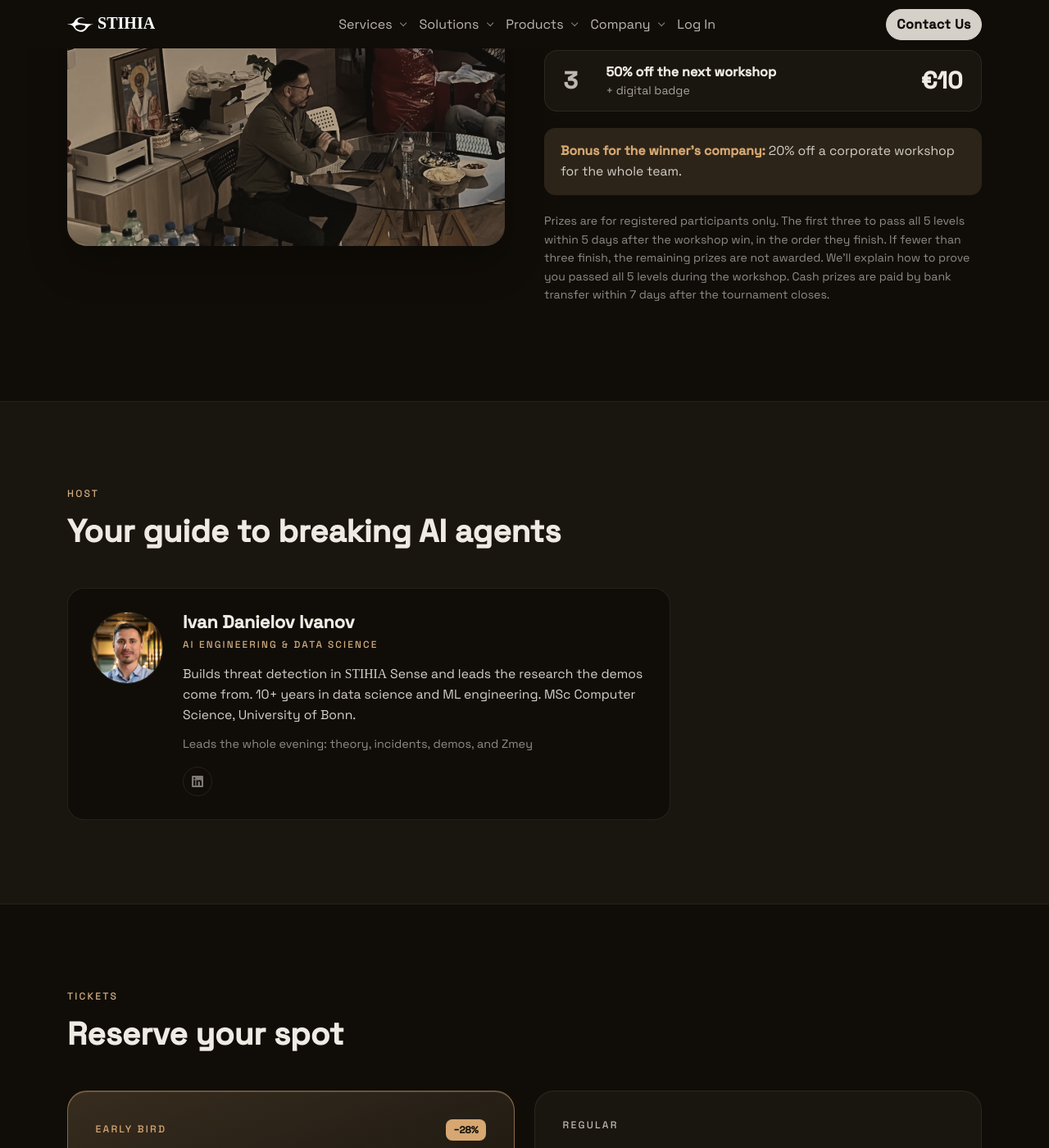
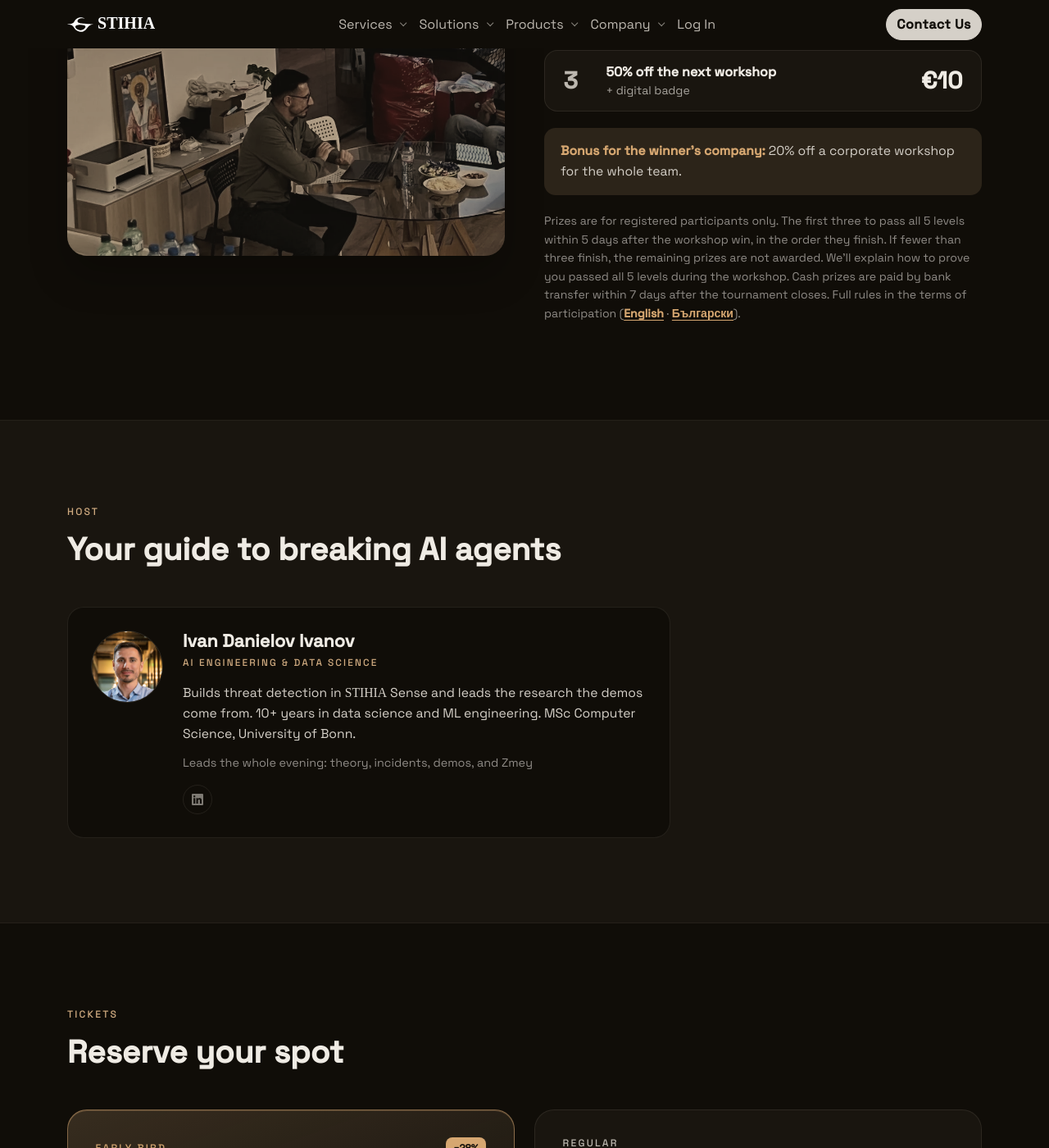
Before and after one commit to stihia-ai/stihia-ai.github.io, a Jekyll site: the page built from events/slay-the-zmey/index.html, in a window 1280 px wide and 1400 px high, scrolled down 6857 px. Shown: the whole window at 82% size. Built offline with Jekyll 4.4.1, drawn with Linux system fonts in a browser that asks for light colours; nearby versions of some CDN libraries; some web fonts are replaced; some of the changed text lies outside the part shown.

Commit message:
feat(event): Add terms and privacy pages for "Hack an AI Agent: Slay the Zmey" event in Bulgarian and English

```diff
--- a/_includes/event-banner.html
+++ b/_includes/event-banner.html
@@ -1,13 +1,13 @@
 {%- comment -%}
 Announcement bar for Slay the Zmey, shared by the homepage and
-events/slay-the-zmey.html so both stay identical. On the event page itself
+events/slay-the-zmey/index.html so both stay identical. On the event page itself
 the cover and title are not linked, since they would point at the same page.
 Once the event is over, swap it back for {% include quiz-bar.html %} in
 index.html.
 
   {% include event-banner.html %}
 {%- endcomment -%}
-{%- assign event_path = '/events/slay-the-zmey' -%}
+{%- assign event_path = '/events/slay-the-zmey/' -%}
 {%- assign event_url = event_path | relative_url -%}
 {%- assign bar_page_path = page.url | remove: '.html' -%}
 {%- capture bar_cover -%}
--- a/_includes/head.html
+++ b/_includes/head.html
@@ -46,6 +46,9 @@
 {% endif %}
 
 <link rel="canonical" href="{{ page_canonical }}" />
+{% for alternate in page.alternates %}
+<link rel="alternate" hreflang="{{ alternate.lang }}" href="{{ alternate.url }}" />
+{% endfor %}
 <meta name="robots" content="{{ page.robots | default: 'index,follow,max-image-preview:large' }}" />
 <meta name="description" content="{{ page_description }}" />
 {% if page.keywords %}
--- a/assets/css/main.css
+++ b/assets/css/main.css
@@ -3276,6 +3276,113 @@
   color: var(--color-text-strong);
 }
 
+/* ── Terms pages (events/slay-the-zmey/terms*.html) ───────────────────── */
+
+/* Long-form legal text in one centered, readable column. */
+.event-terms {
+  padding-block: 7rem clamp(4rem, 8vw, 6.5rem);
+}
+
+.event-terms-head,
+.event-terms-body {
+  max-width: 50rem;
+  margin-inline: auto;
+}
+
+.event-terms-top {
+  display: flex;
+  flex-wrap: wrap;
+  align-items: center;
+  justify-content: space-between;
+  gap: 0.5rem 1.5rem;
+  margin-bottom: 2rem;
+}
+
+.event-terms-back,
+.event-terms-lang {
+  display: inline-flex;
+  align-items: center;
+  min-height: 44px;
+  font-size: 0.95rem;
+  font-weight: var(--fw-medium);
+  color: var(--color-text-muted);
+}
+
+.event-terms-lang {
+  text-decoration: underline;
+  text-underline-offset: 4px;
+}
+
+.event-terms-back:hover,
+.event-terms-lang:hover {
+  color: var(--color-text-strong);
+}
+
+.event-terms-toc {
+  display: flex;
+  flex-wrap: wrap;
+  gap: 0.25rem 1.75rem;
+  margin-top: 1.75rem;
+  padding: 0.6rem 1.25rem;
+  border: 1px solid var(--color-border-soft);
+  border-radius: var(--event-radius-sm);
+  background-color: var(--color-bg-darker);
+}
+
+.event-terms-toc a {
+  display: inline-flex;
+  align-items: center;
+  min-height: 44px;
+  color: var(--event-accent);
+  text-decoration: underline;
+  text-underline-offset: 3px;
+}
+
+.event-terms-toc a:hover {
+  color: var(--color-text-strong);
+}
+
+.event-terms-body h2 {
+  margin: 3.5rem 0 0.75rem;
+  padding-top: 2rem;
+  border-top: 1px solid var(--color-border-soft);
+  font-size: var(--fs-card-title);
+  font-weight: var(--fw-semibold);
+  color: var(--color-text-strong);
+}
+
+.event-terms-body h3 {
+  margin: 2rem 0 0.5rem;
+  font-size: 1.05rem;
+  font-weight: var(--fw-semibold);
+  color: var(--color-text-strong);
+}
+
+.event-terms-body p {
+  margin-bottom: 0.75rem;
+  font-size: 1rem;
+  line-height: var(--lh-relaxed);
+  color: var(--color-text);
+}
+
+.event-terms-body p.event-terms-note {
+  font-size: 0.88rem;
+  line-height: var(--lh-normal);
+  color: var(--color-text-muted-utility);
+}
+
+.event-terms-body a {
+  font-weight: inherit;
+  color: var(--event-accent);
+  text-decoration: underline;
+  text-underline-offset: 3px;
+  overflow-wrap: anywhere;
+}
+
+.event-terms-body a:hover {
+  color: var(--color-text-strong);
+}
+
 /* ── Responsive ───────────────────────────────────────────────────────── */
 
 /* The announcement bar fits on one line only at xl; below it the text and
--- a/events/slay-the-zmey.html
+++ b/events/slay-the-zmey/index.html
@@ -7,7 +7,7 @@
 keywords: >-
   Slay the Zmey, AI Hacking Workshop, Hack an AI Agent, Hacking Demos, Prompt Injection, AI Agent Security,
   Stihia Zmey, Agentic AI Security, Online Workshop, AI Security Bulgaria
-canonical: https://stihia.ai/events/slay-the-zmey
+canonical: https://stihia.ai/events/slay-the-zmey/
 json_ld: event
 canonical_redirect: true
 og_image: /assets/img/events/slay-the-zmey/slay-the-zmey-og.webp
@@ -28,6 +28,8 @@
 ---
 {% capture luma_label %}Register on Luma <i class="fa fa-arrow-right ms-1 small" aria-hidden="true"></i>{% endcapture %}
 {% capture register_label %}Register <i class="fa fa-arrow-right ms-1 small" aria-hidden="true"></i>{% endcapture %}
+{% capture terms_links %}<span class="text-nowrap"><a class="event-link" href="/events/slay-the-zmey/terms">English</a> &middot;
+  <a class="event-link" href="/events/slay-the-zmey/terms-bg" hreflang="bg" lang="bg">Български</a></span>{% endcapture %}
 <main class="event-page">
   <!-- ===================================================================
        Announcement bar
@@ -659,7 +661,8 @@
             order they finish. If fewer than three finish, the remaining
             prizes are not awarded. We'll explain how to prove you passed
             all 5 levels during the workshop. Cash prizes are paid by bank
-            transfer within 7 days after the tournament closes.
+            transfer within 7 days after the tournament closes. Full rules
+            in the terms of participation ({{ terms_links }}).
           </p>
         </div>
       </div>
@@ -752,6 +755,9 @@
           Full refund up to 48 hours before the start
         </li>
       </ul>
+      <p class="event-fineprint mt-4 mb-0">
+        Terms of participation and privacy: {{ terms_links }}
+      </p>
     </div>
   </section>
 
@@ -829,7 +835,8 @@
               <summary>Can I get a refund?</summary>
               <p>
                 Yes, a full refund up to 48 hours before the start. After
-                that, you can transfer your ticket to a colleague.
+                that, you can transfer your ticket to a colleague. Details
+                are in the terms of participation ({{ terms_links }}).
               </p>
             </details>
             <details class="event-faq-item" open>
@@ -903,6 +910,9 @@
       </p>
       {% include cta-button.html link="luma_slay_the_zmey" label=luma_label class="btn-primary rounded-pill event-btn"
       %}
+      <p class="event-fineprint mt-4 mb-0">
+        Terms of participation and privacy: {{ terms_links }}
+      </p>
     </div>
   </section>
 </main>
```
Also changed, not shown: events/slay-the-zmey/terms-bg.html (added, +145 -0 lines), events/slay-the-zmey/terms.html (added, +146 -0 lines).
